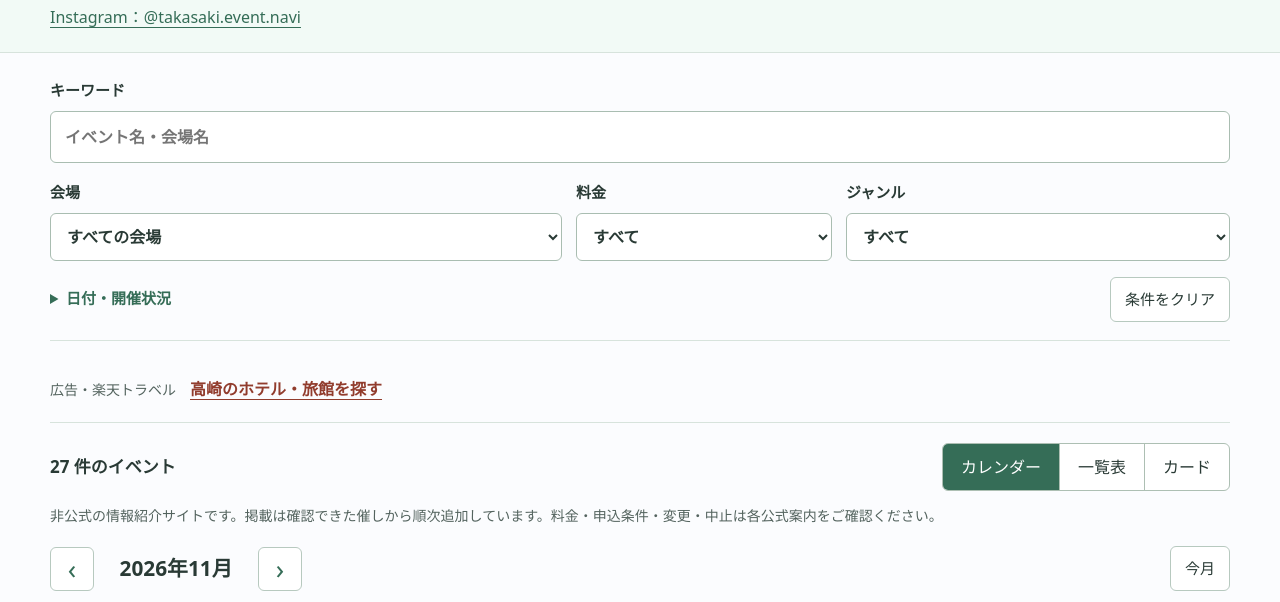
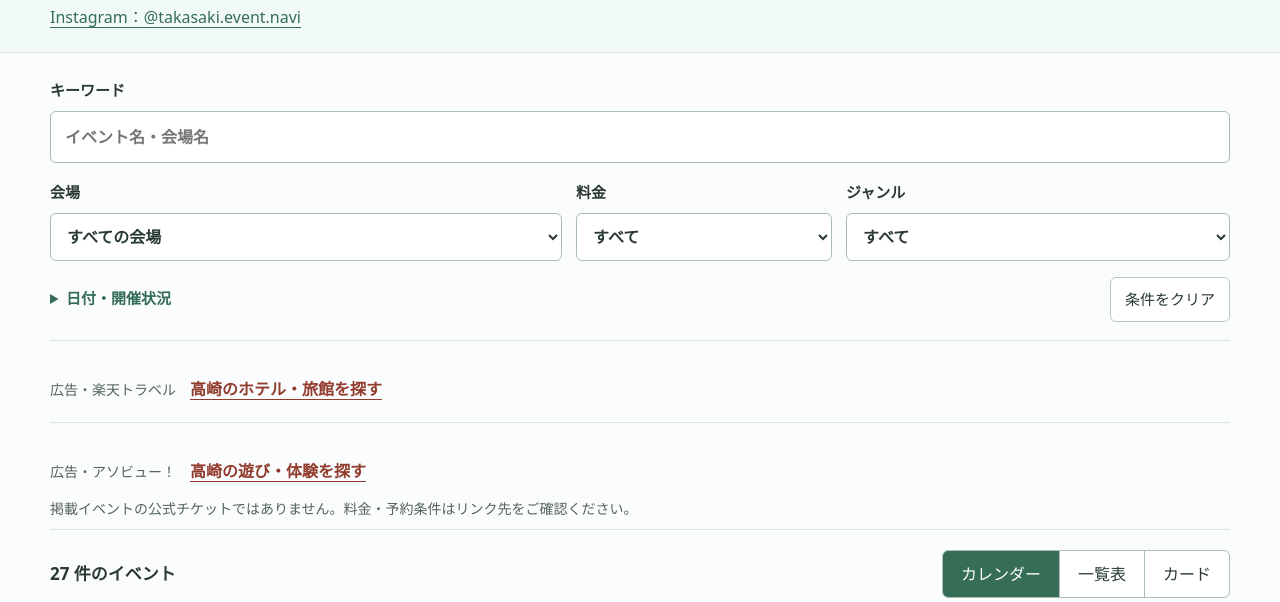
Before and after one commit to DELIENTZ/motenashi-events, a plain HTML site: page index.html in a window 1280 px wide. Shown: the part 109-711 px from the top of the page. Drawn offline with Linux system fonts and the light colour scheme.

Commit message:
Add clearly labeled Asoview Takasaki affiliate link

```diff
--- a/assets/style.css
+++ b/assets/style.css
@@ -31,6 +31,7 @@ a{color:var(--brand-dark);text-underline-offset:4px}
 .affiliate-label{margin:0;color:var(--muted);font-size:.875rem}
 .affiliate-link{margin:0;min-width:0}
 .affiliate-link a{display:inline-block;padding:10px 0;min-height:44px;font-weight:600;overflow-wrap:anywhere}
+.affiliate-note{flex-basis:100%;margin:0;color:var(--muted);font-size:.875rem}
 
 /* Common search controls stay outside the result views. */
 .controls{display:grid;gap:16px;padding:24px 0 18px;border-bottom:1px solid var(--line)}
--- a/index.html
+++ b/index.html
@@ -15,7 +15,7 @@
 <meta property="og:url" content="https://motenashi-events.pages.dev/" />
 <link rel="icon" href="assets/site-icon.png" type="image/png" sizes="any" />
 <link rel="apple-touch-icon" href="assets/site-icon.png" />
-<link rel="stylesheet" href="assets/style.css?v=20261102-affiliate" />
+<link rel="stylesheet" href="assets/style.css?v=20261105-asoview" />
 <!-- ▼▼ 広告：Google AdSense を使う場合はここに発行コードを貼る ▼▼
 <script async src="https://pagead2.googlesyndication.com/pagead/js/adsbygoogle.js?client=ca-pub-XXXXXXXXXXXX" crossorigin="anonymous"></script>
 ▲▲ -->
@@ -67,6 +67,11 @@
     <p class="affiliate-label">広告・楽天トラベル</p>
     <p class="affiliate-link"><a href="https://hb.afl.rakuten.co.jp/hgc/590eb231.1a8600f8.590eb232.e4fa9a29/?pc=https%3A%2F%2Ftravel.rakuten.co.jp%2Fyado%2Fgunma%2Ftakasaki.html&link_type=text&ut=eyJwYWdlIjoidXJsIiwidHlwZSI6InRleHQiLCJjb2wiOjF9" target="_blank" rel="nofollow sponsored noopener" style="word-wrap:break-word;">高崎のホテル・旅館を探す</a></p>
   </aside>
+  <aside class="affiliate-promo" aria-label="広告：アソビュー！">
+    <p class="affiliate-label">広告・アソビュー！</p>
+    <p class="affiliate-link"><a href="https://ck.jp.ap.valuecommerce.com/servlet/referral?sid=3786702&amp;pid=892741303&amp;vc_url=https%3A%2F%2Fwww.asoview.com%2Flocation%2F91450%2F" target="_blank" rel="nofollow sponsored noopener"><img src="https://ad.jp.ap.valuecommerce.com/servlet/gifbanner?sid=3786702&amp;pid=892741303" height="1" width="0" border="0" alt="">高崎の遊び・体験を探す</a></p>
+    <p class="affiliate-note small">掲載イベントの公式チケットではありません。料金・予約条件はリンク先をご確認ください。</p>
+  </aside>
   <div class="results-toolbar">
     <p id="result-count" class="result-count" role="status" aria-live="polite">読み込み中</p>
     <div class="view-switch" role="group" aria-label="表示形式">
```
